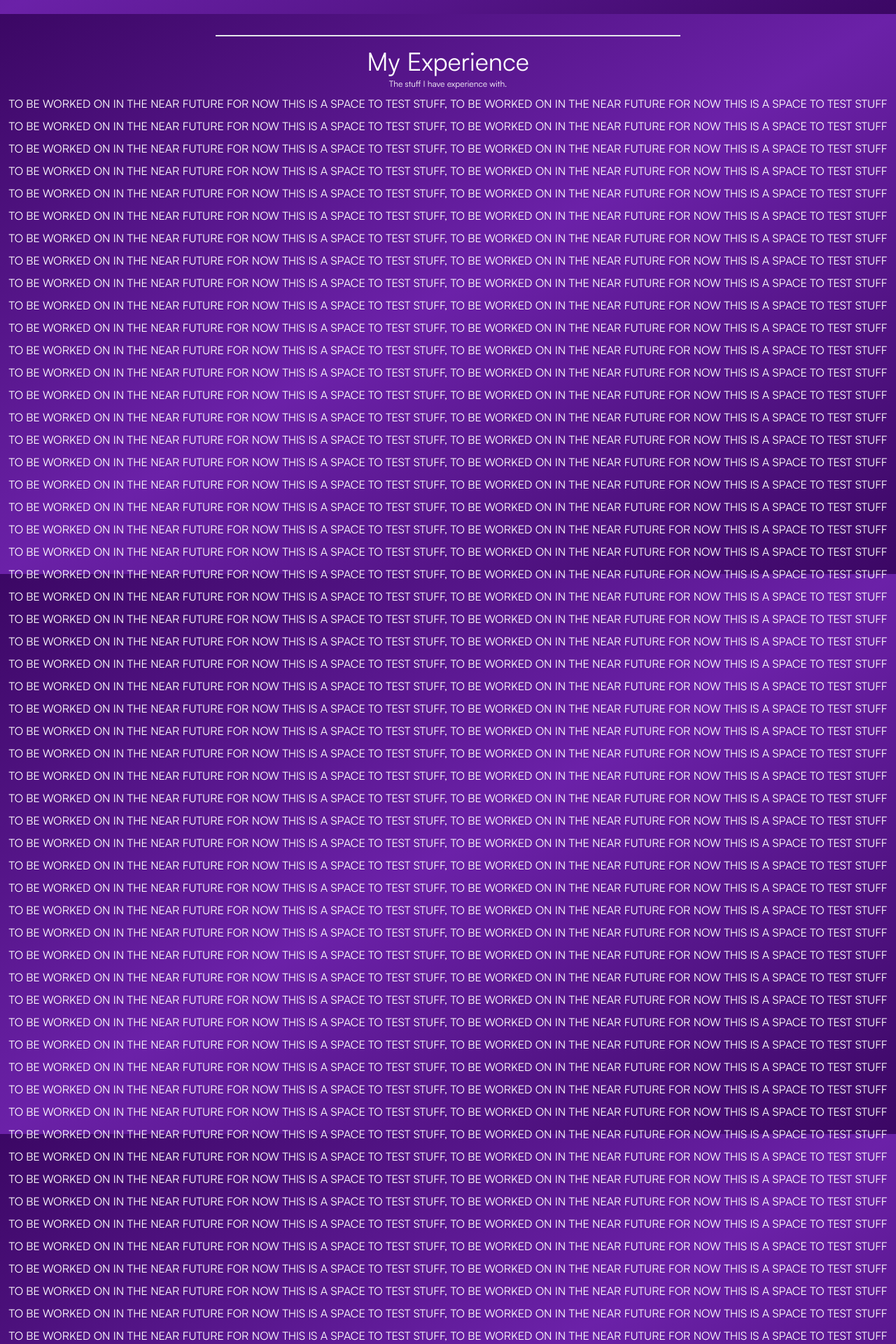
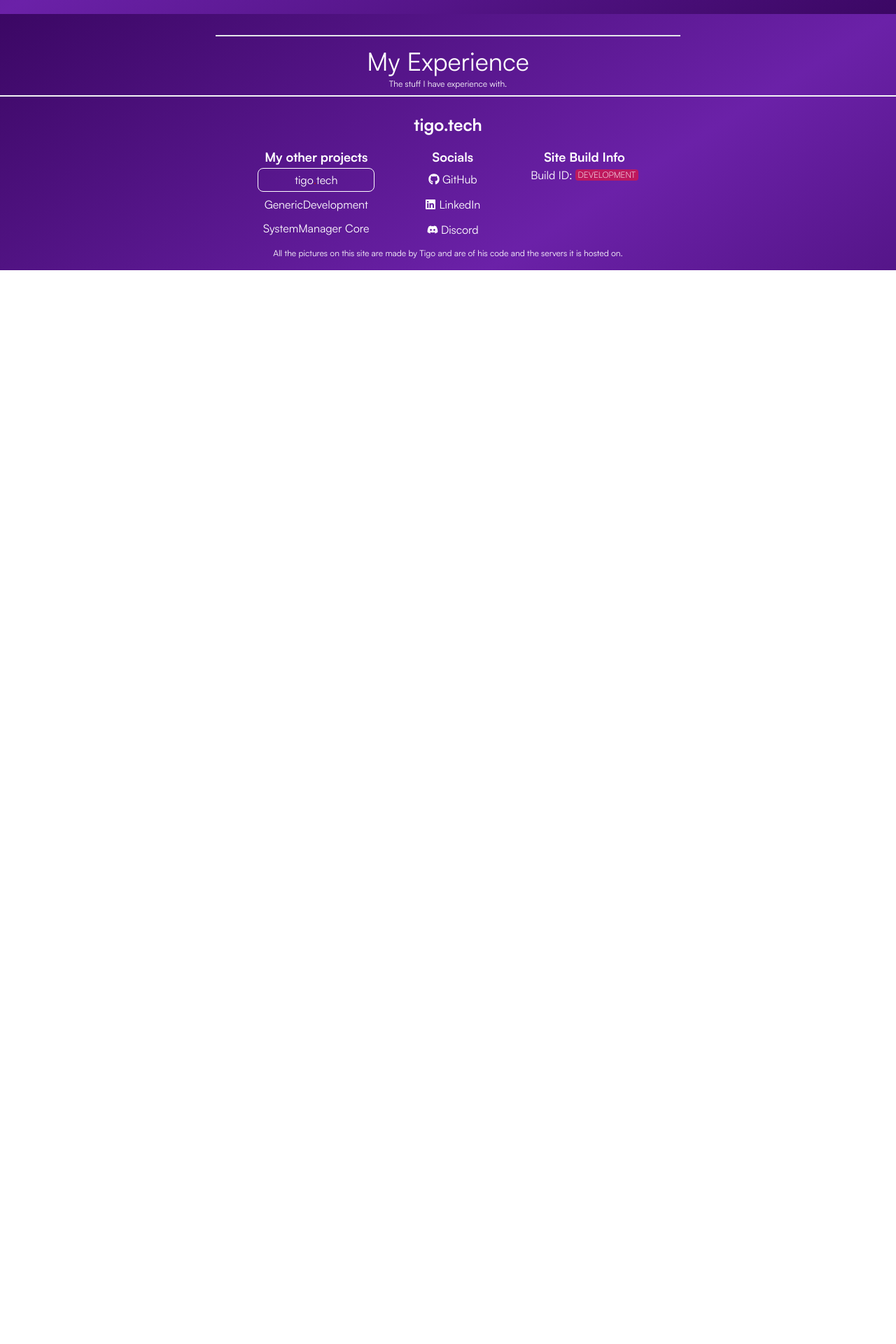
Before and after one commit to tigomiddelkoop/Portfolio, a Next.js app: page / in a window 1280 px wide. Shown: the part 780-2700 px from the top of the page at 70% size. After the commit the page ends 1166 px from the top, so only its background shows below. Built offline with nearby package versions, Linux system fonts and the light colour scheme.

Commit message:
Removed temporary text

```diff
--- a/app/page.tsx
+++ b/app/page.tsx
@@ -110,64 +110,7 @@ export default function Home() {
                         The stuff I have experience with.
                     </h5>
                 </div>
-                <div className={"flex flex-col gap-2 flex-row flex-wrap justify-center"}>
-                    <h1>TO BE WORKED ON IN THE NEAR FUTURE FOR NOW THIS IS A SPACE TO TEST STUFF, TO BE WORKED ON IN THE NEAR FUTURE FOR NOW THIS IS A SPACE TO TEST STUFF</h1>
-                    <h1>TO BE WORKED ON IN THE NEAR FUTURE FOR NOW THIS IS A SPACE TO TEST STUFF, TO BE WORKED ON IN THE NEAR FUTURE FOR NOW THIS IS A SPACE TO TEST STUFF</h1>
-                    <h1>TO BE WORKED ON IN THE NEAR FUTURE FOR NOW THIS IS A SPACE TO TEST STUFF, TO BE WORKED ON IN THE NEAR FUTURE FOR NOW THIS IS A SPACE TO TEST STUFF</h1>
-                    <h1>TO BE WORKED ON IN THE NEAR FUTURE FOR NOW THIS IS A SPACE TO TEST STUFF, TO BE WORKED ON IN THE NEAR FUTURE FOR NOW THIS IS A SPACE TO TEST STUFF</h1>
-                    <h1>TO BE WORKED ON IN THE NEAR FUTURE FOR NOW THIS IS A SPACE TO TEST STUFF, TO BE WORKED ON IN THE NEAR FUTURE FOR NOW THIS IS A SPACE TO TEST STUFF</h1>
-                    <h1>TO BE WORKED ON IN THE NEAR FUTURE FOR NOW THIS IS A SPACE TO TEST STUFF, TO BE WORKED ON IN THE NEAR FUTURE FOR NOW THIS IS A SPACE TO TEST STUFF</h1>
-                    <h1>TO BE WORKED ON IN THE NEAR FUTURE FOR NOW THIS IS A SPACE TO TEST STUFF, TO BE WORKED ON IN THE NEAR FUTURE FOR NOW THIS IS A SPACE TO TEST STUFF</h1>
-                    <h1>TO BE WORKED ON IN THE NEAR FUTURE FOR NOW THIS IS A SPACE TO TEST STUFF, TO BE WORKED ON IN THE NEAR FUTURE FOR NOW THIS IS A SPACE TO TEST STUFF</h1>
-                    <h1>TO BE WORKED ON IN THE NEAR FUTURE FOR NOW THIS IS A SPACE TO TEST STUFF, TO BE WORKED ON IN THE NEAR FUTURE FOR NOW THIS IS A SPACE TO TEST STUFF</h1>
-                    <h1>TO BE WORKED ON IN THE NEAR FUTURE FOR NOW THIS IS A SPACE TO TEST STUFF, TO BE WORKED ON IN THE NEAR FUTURE FOR NOW THIS IS A SPACE TO TEST STUFF</h1>
-                    <h1>TO BE WORKED ON IN THE NEAR FUTURE FOR NOW THIS IS A SPACE TO TEST STUFF, TO BE WORKED ON IN THE NEAR FUTURE FOR NOW THIS IS A SPACE TO TEST STUFF</h1>
-                    <h1>TO BE WORKED ON IN THE NEAR FUTURE FOR NOW THIS IS A SPACE TO TEST STUFF, TO BE WORKED ON IN THE NEAR FUTURE FOR NOW THIS IS A SPACE TO TEST STUFF</h1>
-                    <h1>TO BE WORKED ON IN THE NEAR FUTURE FOR NOW THIS IS A SPACE TO TEST STUFF, TO BE WORKED ON IN THE NEAR FUTURE FOR NOW THIS IS A SPACE TO TEST STUFF</h1>
-                    <h1>TO BE WORKED ON IN THE NEAR FUTURE FOR NOW THIS IS A SPACE TO TEST STUFF, TO BE WORKED ON IN THE NEAR FUTURE FOR NOW THIS IS A SPACE TO TEST STUFF</h1>
-                    <h1>TO BE WORKED ON IN THE NEAR FUTURE FOR NOW THIS IS A SPACE TO TEST STUFF, TO BE WORKED ON IN THE NEAR FUTURE FOR NOW THIS IS A SPACE TO TEST STUFF</h1>
-                    <h1>TO BE WORKED ON IN THE NEAR FUTURE FOR NOW THIS IS A SPACE TO TEST STUFF, TO BE WORKED ON IN THE NEAR FUTURE FOR NOW THIS IS A SPACE TO TEST STUFF</h1>
-                    <h1>TO BE WORKED ON IN THE NEAR FUTURE FOR NOW THIS IS A SPACE TO TEST STUFF, TO BE WORKED ON IN THE NEAR FUTURE FOR NOW THIS IS A SPACE TO TEST STUFF</h1>
-                    <h1>TO BE WORKED ON IN THE NEAR FUTURE FOR NOW THIS IS A SPACE TO TEST STUFF, TO BE WORKED ON IN THE NEAR FUTURE FOR NOW THIS IS A SPACE TO TEST STUFF</h1>
-                    <h1>TO BE WORKED ON IN THE NEAR FUTURE FOR NOW THIS IS A SPACE TO TEST STUFF, TO BE WORKED ON IN THE NEAR FUTURE FOR NOW THIS IS A SPACE TO TEST STUFF</h1>
-                    <h1>TO BE WORKED ON IN THE NEAR FUTURE FOR NOW THIS IS A SPACE TO TEST STUFF, TO BE WORKED ON IN THE NEAR FUTURE FOR NOW THIS IS A SPACE TO TEST STUFF</h1>
-                    <h1>TO BE WORKED ON IN THE NEAR FUTURE FOR NOW THIS IS A SPACE TO TEST STUFF, TO BE WORKED ON IN THE NEAR FUTURE FOR NOW THIS IS A SPACE TO TEST STUFF</h1>
-                    <h1>TO BE WORKED ON IN THE NEAR FUTURE FOR NOW THIS IS A SPACE TO TEST STUFF, TO BE WORKED ON IN THE NEAR FUTURE FOR NOW THIS IS A SPACE TO TEST STUFF</h1>
-                    <h1>TO BE WORKED ON IN THE NEAR FUTURE FOR NOW THIS IS A SPACE TO TEST STUFF, TO BE WORKED ON IN THE NEAR FUTURE FOR NOW THIS IS A SPACE TO TEST STUFF</h1>
-                    <h1>TO BE WORKED ON IN THE NEAR FUTURE FOR NOW THIS IS A SPACE TO TEST STUFF, TO BE WORKED ON IN THE NEAR FUTURE FOR NOW THIS IS A SPACE TO TEST STUFF</h1>
-                    <h1>TO BE WORKED ON IN THE NEAR FUTURE FOR NOW THIS IS A SPACE TO TEST STUFF, TO BE WORKED ON IN THE NEAR FUTURE FOR NOW THIS IS A SPACE TO TEST STUFF</h1>
-                    <h1>TO BE WORKED ON IN THE NEAR FUTURE FOR NOW THIS IS A SPACE TO TEST STUFF, TO BE WORKED ON IN THE NEAR FUTURE FOR NOW THIS IS A SPACE TO TEST STUFF</h1>
-                    <h1>TO BE WORKED ON IN THE NEAR FUTURE FOR NOW THIS IS A SPACE TO TEST STUFF, TO BE WORKED ON IN THE NEAR FUTURE FOR NOW THIS IS A SPACE TO TEST STUFF</h1>
-                    <h1>TO BE WORKED ON IN THE NEAR FUTURE FOR NOW THIS IS A SPACE TO TEST STUFF, TO BE WORKED ON IN THE NEAR FUTURE FOR NOW THIS IS A SPACE TO TEST STUFF</h1>
-                    <h1>TO BE WORKED ON IN THE NEAR FUTURE FOR NOW THIS IS A SPACE TO TEST STUFF, TO BE WORKED ON IN THE NEAR FUTURE FOR NOW THIS IS A SPACE TO TEST STUFF</h1>
-                    <h1>TO BE WORKED ON IN THE NEAR FUTURE FOR NOW THIS IS A SPACE TO TEST STUFF, TO BE WORKED ON IN THE NEAR FUTURE FOR NOW THIS IS A SPACE TO TEST STUFF</h1>
-                    <h1>TO BE WORKED ON IN THE NEAR FUTURE FOR NOW THIS IS A SPACE TO TEST STUFF, TO BE WORKED ON IN THE NEAR FUTURE FOR NOW THIS IS A SPACE TO TEST STUFF</h1>
-                    <h1>TO BE WORKED ON IN THE NEAR FUTURE FOR NOW THIS IS A SPACE TO TEST STUFF, TO BE WORKED ON IN THE NEAR FUTURE FOR NOW THIS IS A SPACE TO TEST STUFF</h1>
-                    <h1>TO BE WORKED ON IN THE NEAR FUTURE FOR NOW THIS IS A SPACE TO TEST STUFF, TO BE WORKED ON IN THE NEAR FUTURE FOR NOW THIS IS A SPACE TO TEST STUFF</h1>
-                    <h1>TO BE WORKED ON IN THE NEAR FUTURE FOR NOW THIS IS A SPACE TO TEST STUFF, TO BE WORKED ON IN THE NEAR FUTURE FOR NOW THIS IS A SPACE TO TEST STUFF</h1>
-                    <h1>TO BE WORKED ON IN THE NEAR FUTURE FOR NOW THIS IS A SPACE TO TEST STUFF, TO BE WORKED ON IN THE NEAR FUTURE FOR NOW THIS IS A SPACE TO TEST STUFF</h1>
-                    <h1>TO BE WORKED ON IN THE NEAR FUTURE FOR NOW THIS IS A SPACE TO TEST STUFF, TO BE WORKED ON IN THE NEAR FUTURE FOR NOW THIS IS A SPACE TO TEST STUFF</h1>
-                    <h1>TO BE WORKED ON IN THE NEAR FUTURE FOR NOW THIS IS A SPACE TO TEST STUFF, TO BE WORKED ON IN THE NEAR FUTURE FOR NOW THIS IS A SPACE TO TEST STUFF</h1>
-                    <h1>TO BE WORKED ON IN THE NEAR FUTURE FOR NOW THIS IS A SPACE TO TEST STUFF, TO BE WORKED ON IN THE NEAR FUTURE FOR NOW THIS IS A SPACE TO TEST STUFF</h1>
-                    <h1>TO BE WORKED ON IN THE NEAR FUTURE FOR NOW THIS IS A SPACE TO TEST STUFF, TO BE WORKED ON IN THE NEAR FUTURE FOR NOW THIS IS A SPACE TO TEST STUFF</h1>
-                    <h1>TO BE WORKED ON IN THE NEAR FUTURE FOR NOW THIS IS A SPACE TO TEST STUFF, TO BE WORKED ON IN THE NEAR FUTURE FOR NOW THIS IS A SPACE TO TEST STUFF</h1>
-                    <h1>TO BE WORKED ON IN THE NEAR FUTURE FOR NOW THIS IS A SPACE TO TEST STUFF, TO BE WORKED ON IN THE NEAR FUTURE FOR NOW THIS IS A SPACE TO TEST STUFF</h1>
-                    <h1>TO BE WORKED ON IN THE NEAR FUTURE FOR NOW THIS IS A SPACE TO TEST STUFF, TO BE WORKED ON IN THE NEAR FUTURE FOR NOW THIS IS A SPACE TO TEST STUFF</h1>
-                    <h1>TO BE WORKED ON IN THE NEAR FUTURE FOR NOW THIS IS A SPACE TO TEST STUFF, TO BE WORKED ON IN THE NEAR FUTURE FOR NOW THIS IS A SPACE TO TEST STUFF</h1>
-                    <h1>TO BE WORKED ON IN THE NEAR FUTURE FOR NOW THIS IS A SPACE TO TEST STUFF, TO BE WORKED ON IN THE NEAR FUTURE FOR NOW THIS IS A SPACE TO TEST STUFF</h1>
-                    <h1>TO BE WORKED ON IN THE NEAR FUTURE FOR NOW THIS IS A SPACE TO TEST STUFF, TO BE WORKED ON IN THE NEAR FUTURE FOR NOW THIS IS A SPACE TO TEST STUFF</h1>
-                    <h1>TO BE WORKED ON IN THE NEAR FUTURE FOR NOW THIS IS A SPACE TO TEST STUFF, TO BE WORKED ON IN THE NEAR FUTURE FOR NOW THIS IS A SPACE TO TEST STUFF</h1>
-                    <h1>TO BE WORKED ON IN THE NEAR FUTURE FOR NOW THIS IS A SPACE TO TEST STUFF, TO BE WORKED ON IN THE NEAR FUTURE FOR NOW THIS IS A SPACE TO TEST STUFF</h1>
-                    <h1>TO BE WORKED ON IN THE NEAR FUTURE FOR NOW THIS IS A SPACE TO TEST STUFF, TO BE WORKED ON IN THE NEAR FUTURE FOR NOW THIS IS A SPACE TO TEST STUFF</h1>
-                    <h1>TO BE WORKED ON IN THE NEAR FUTURE FOR NOW THIS IS A SPACE TO TEST STUFF, TO BE WORKED ON IN THE NEAR FUTURE FOR NOW THIS IS A SPACE TO TEST STUFF</h1>
-                    <h1>TO BE WORKED ON IN THE NEAR FUTURE FOR NOW THIS IS A SPACE TO TEST STUFF, TO BE WORKED ON IN THE NEAR FUTURE FOR NOW THIS IS A SPACE TO TEST STUFF</h1>
-                    <h1>TO BE WORKED ON IN THE NEAR FUTURE FOR NOW THIS IS A SPACE TO TEST STUFF, TO BE WORKED ON IN THE NEAR FUTURE FOR NOW THIS IS A SPACE TO TEST STUFF</h1>
-                    <h1>TO BE WORKED ON IN THE NEAR FUTURE FOR NOW THIS IS A SPACE TO TEST STUFF, TO BE WORKED ON IN THE NEAR FUTURE FOR NOW THIS IS A SPACE TO TEST STUFF</h1>
-                    <h1>TO BE WORKED ON IN THE NEAR FUTURE FOR NOW THIS IS A SPACE TO TEST STUFF, TO BE WORKED ON IN THE NEAR FUTURE FOR NOW THIS IS A SPACE TO TEST STUFF</h1>
-                    <h1>TO BE WORKED ON IN THE NEAR FUTURE FOR NOW THIS IS A SPACE TO TEST STUFF, TO BE WORKED ON IN THE NEAR FUTURE FOR NOW THIS IS A SPACE TO TEST STUFF</h1>
-                    <h1>TO BE WORKED ON IN THE NEAR FUTURE FOR NOW THIS IS A SPACE TO TEST STUFF, TO BE WORKED ON IN THE NEAR FUTURE FOR NOW THIS IS A SPACE TO TEST STUFF</h1>
-                    <h1>TO BE WORKED ON IN THE NEAR FUTURE FOR NOW THIS IS A SPACE TO TEST STUFF, TO BE WORKED ON IN THE NEAR FUTURE FOR NOW THIS IS A SPACE TO TEST STUFF</h1>
-
+                <div className={"flex  gap-2 flex-wrap justify-center"}>
                     {/*{skills.map(card =>*/}
                     {/*    <SkillsCard*/}
                     {/*        key={card.name}*/}
```
